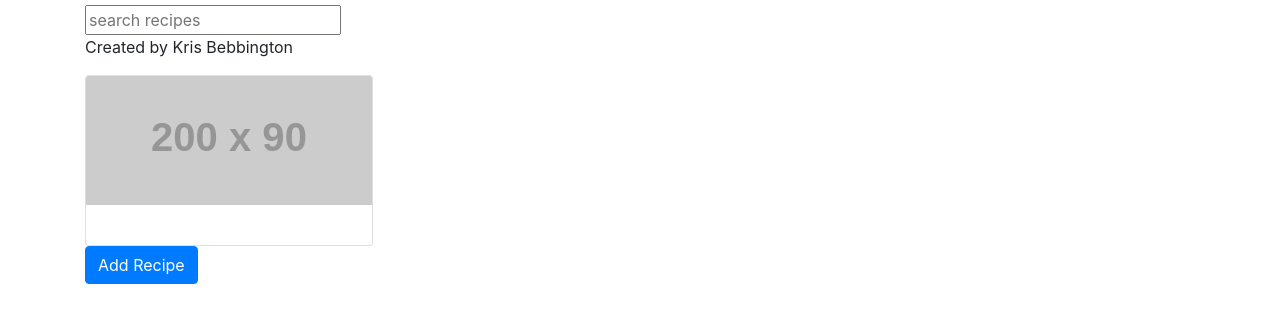
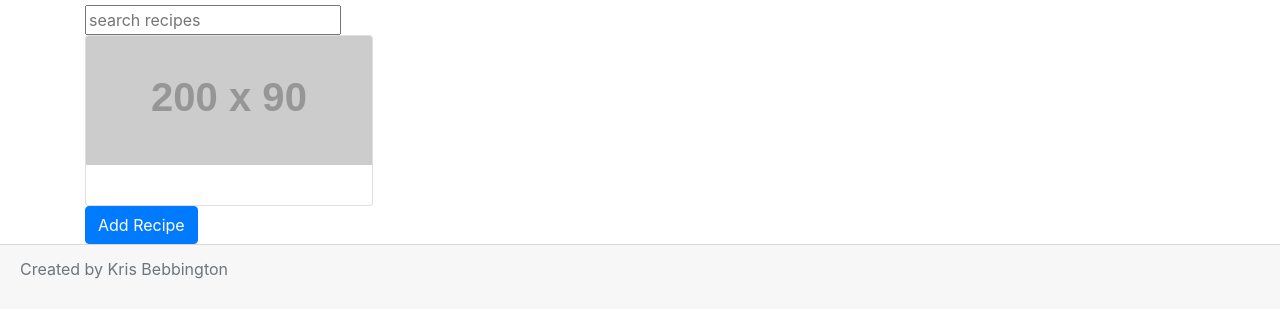
Before and after one commit to krisbebb/HIT238-RecipeHelper, a plain HTML site: page index.html in a window 1280 px wide. Shown: the part 137-460 px from the top of the page. Drawn offline with nearby package versions, Linux system fonts and the light colour scheme; placeholder pictures from the web are drawn by us.

Commit message:
added footer

```diff
--- a/index.html
+++ b/index.html
@@ -21,7 +21,6 @@
             </header>
 
             <input id="search-text" type="text" placeholder="search recipes">
-            <p>Created by Kris Bebbington</p>
 
             <div class="card" style="width: 18rem;">
                 <img class="card-img-top" src="https://via.placeholder.com/200x90.png?text=placeholder.com" alt="Card image cap">
@@ -32,7 +31,11 @@
             </div>
 
             <button type="button" class="btn btn-primary" id="add-recipe">Add Recipe</button>
-    </div>
+        </div>
+
+        <div class="card-footer text-muted">
+            <p>Created by Kris Bebbington</p>
+        </div>
 
         <script src="https://code.jquery.com/jquery-3.3.1.slim.min.js" integrity="sha384-q8i/X+965DzO0rT7abK41JStQIAqVgRVzpbzo5smXKp4YfRvH+8abtTE1Pi6jizo" crossorigin="anonymous"></script>
         <script src="https://cdnjs.cloudflare.com/ajax/libs/popper.js/1.14.3/umd/popper.min.js" integrity="sha384-ZMP7rVo3mIykV+2+9J3UJ46jBk0WLaUAdn689aCwoqbBJiSnjAK/l8WvCWPIPm49" crossorigin="anonymous"></script>
@@ -40,7 +43,6 @@
 
         <script src="uuidv4.js"></script>
 
-
         <script src="recipe-functions.js"></script>
         <script src="recipe-app.js"></script>
     </body>
```
Also changed, not shown: edit.html (+4 -0 lines).
